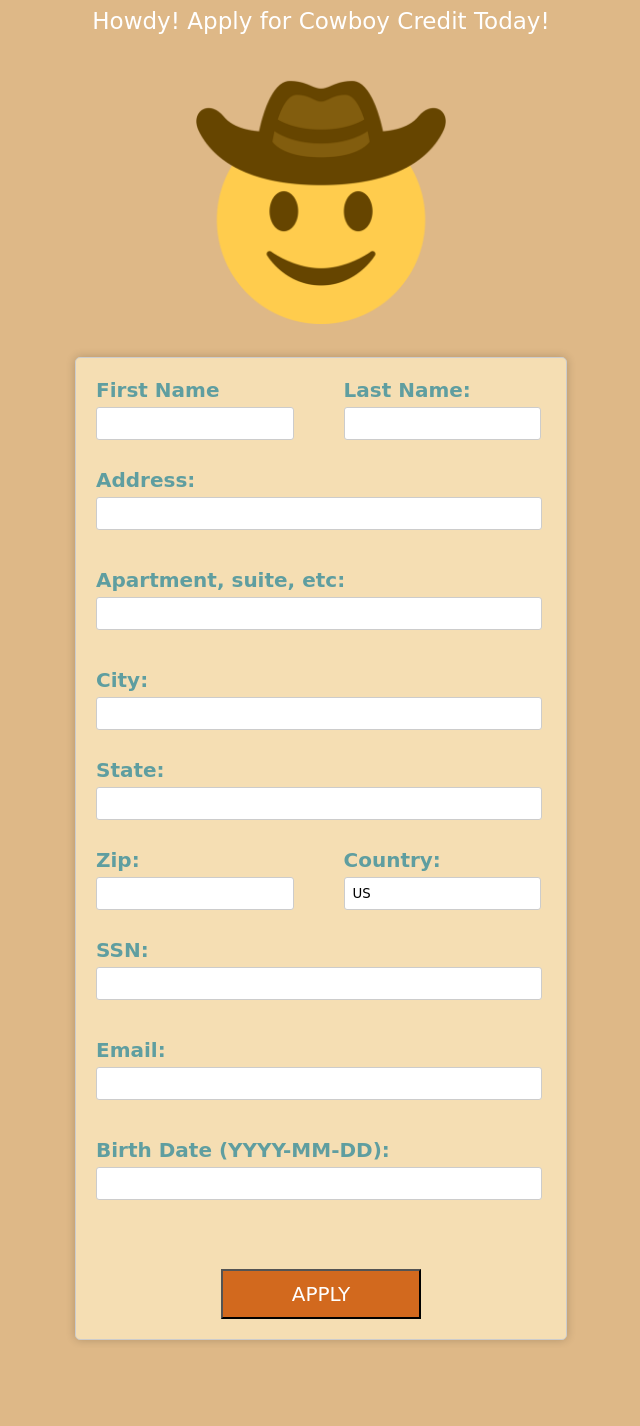
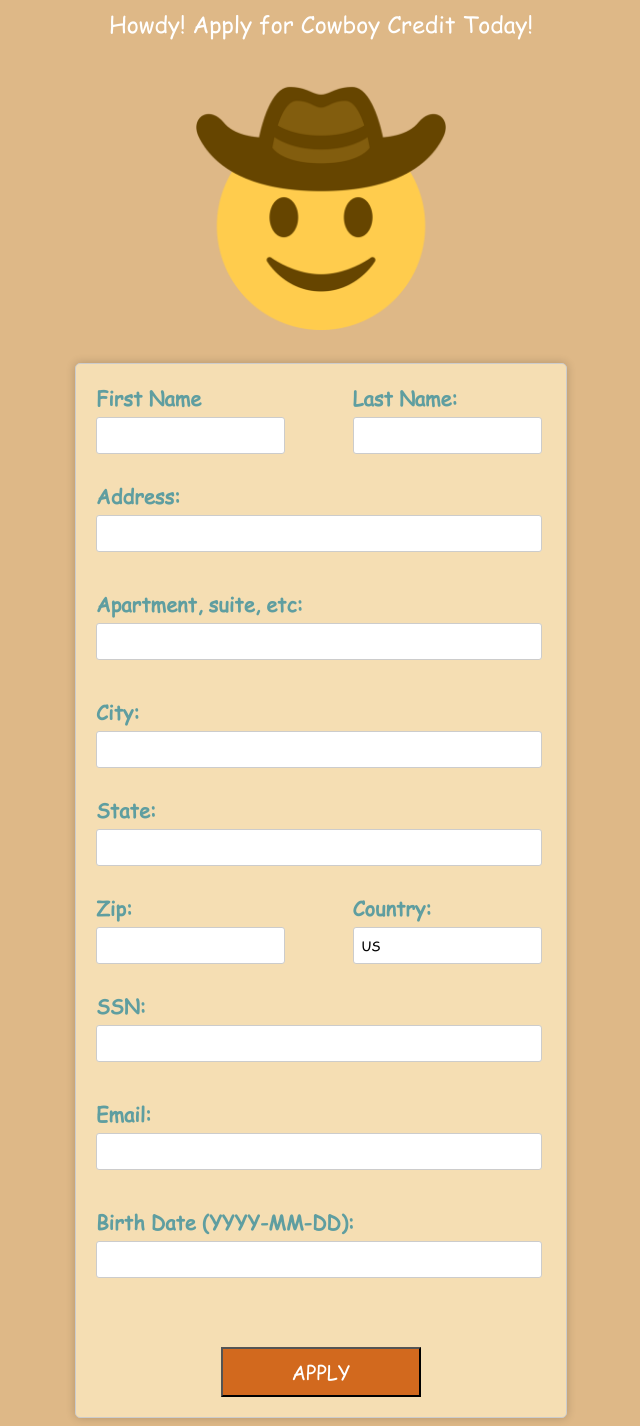
Before and after one commit to kecullen91/CowboyCredit, a Flask app: page /alloy in a window 1280 px wide. Shown: the whole page, without its empty margins (319-959 px from the left). Before the commit the page ends 1343 px from the top, so only its background shows below. Run offline with Flask 2, Linux system fonts and the light colour scheme.

Commit message:
Update main.css

```diff
--- a/static/css/main.css
+++ b/static/css/main.css
@@ -1,3 +1,8 @@
+@font-face {
+    font-family: 'Comic Sans MS';
+    src: url('../ComicSans.ttf') format('truetype');
+}
+
 body {
      background-color: burlywood;
 }
```
